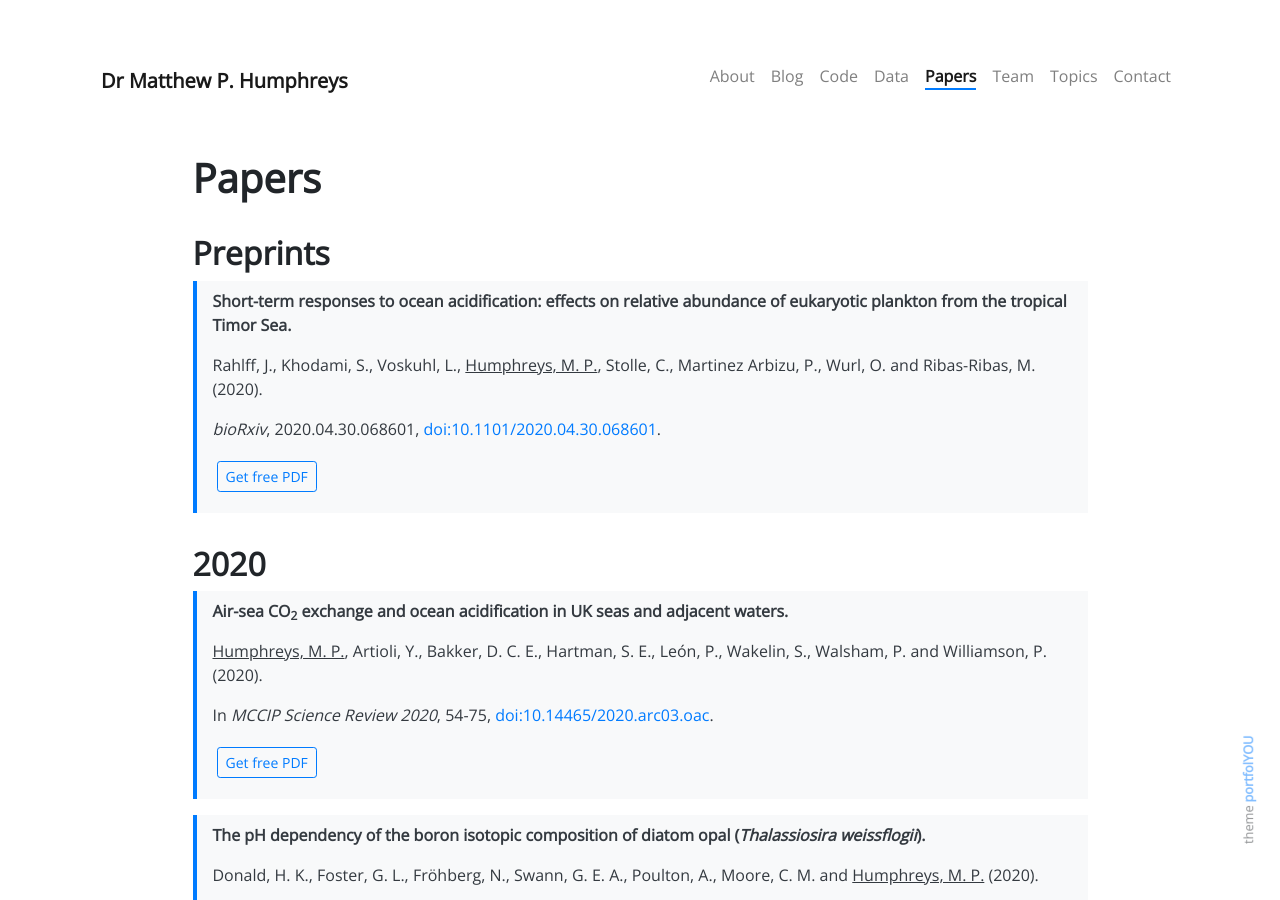
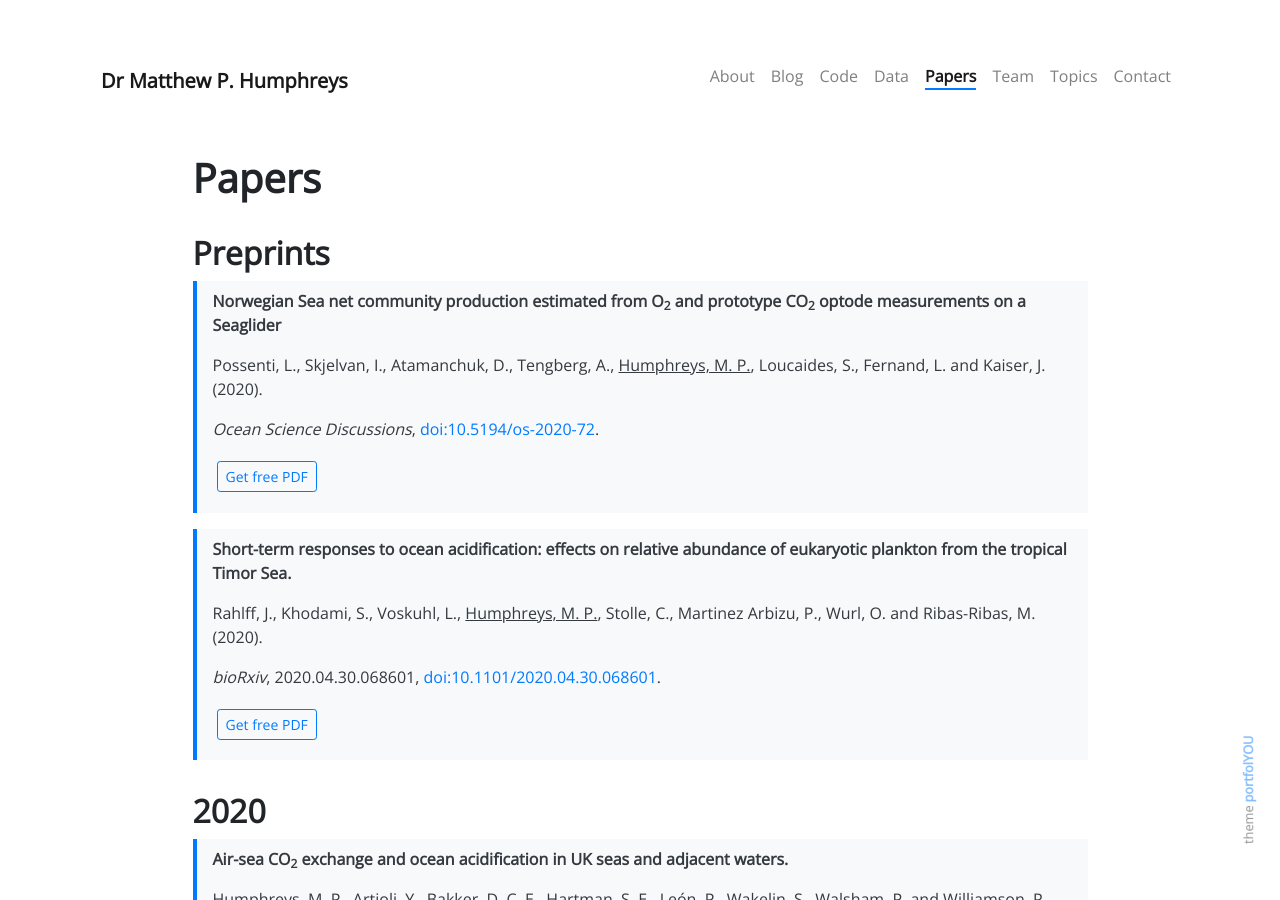
Before and after one commit to mvdh7/mvdh7.github.io, a Jekyll site: the page built from pages/publications.md, in a window 1280 px wide and 900 px high. Built offline with Jekyll 4.4.1, drawn with Linux system fonts in a browser that asks for light colours; nearby versions of some CDN libraries.

Commit message:
Add Luca's paper

```diff
--- a/pages/publications.md
+++ b/pages/publications.md
@@ -8,6 +8,14 @@ weight: 5
 # **Papers**
 
 ## **Preprints**
+
+> **Norwegian Sea net community production estimated from O<sub>2</sub> and prototype CO<sub>2</sub> optode measurements on a Seaglider**
+>
+> Possenti, L., Skjelvan, I., Atamanchuk, D., Tengberg, A., <u>Humphreys, M. P.</u>, Loucaides, S., Fernand, L. and Kaiser, J. (2020).
+>
+> *Ocean Science Discussions*, [doi:10.5194/os-2020-72](https://doi.org/10.5194/os-2020-72).
+>
+> {% include elements/button.html link="https://os.copernicus.org/preprints/os-2020-72/os-2020-72.pdf" text="Get free PDF" size="sm" %}
 
 > **Short-term responses to ocean acidification: effects on relative abundance of eukaryotic plankton from the tropical Timor Sea.**
 >
```
